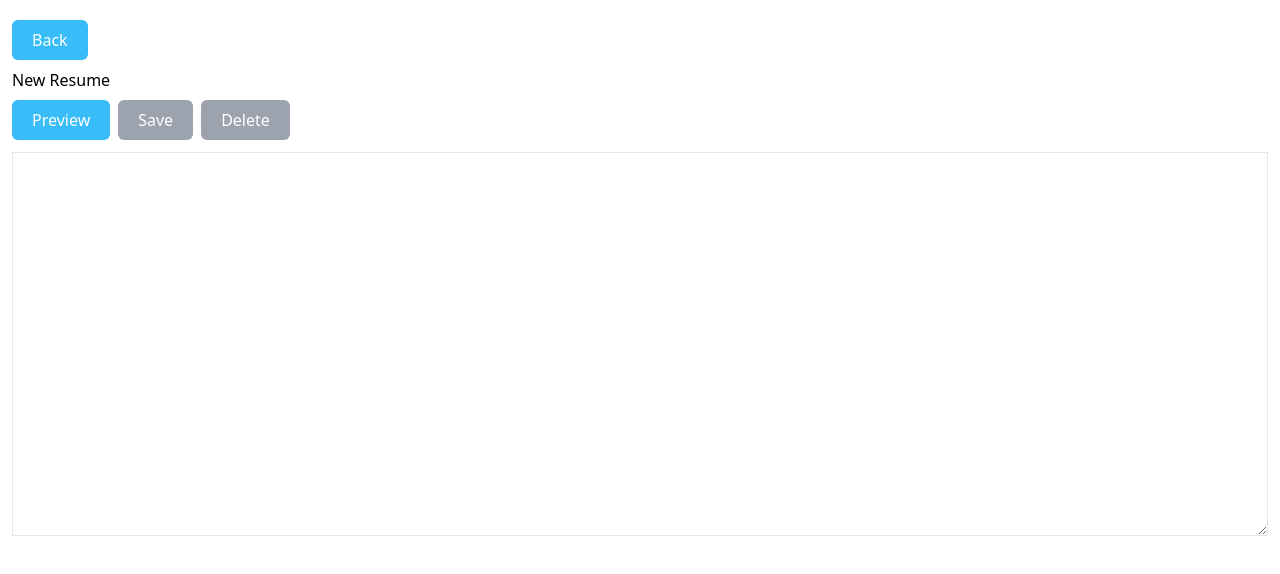
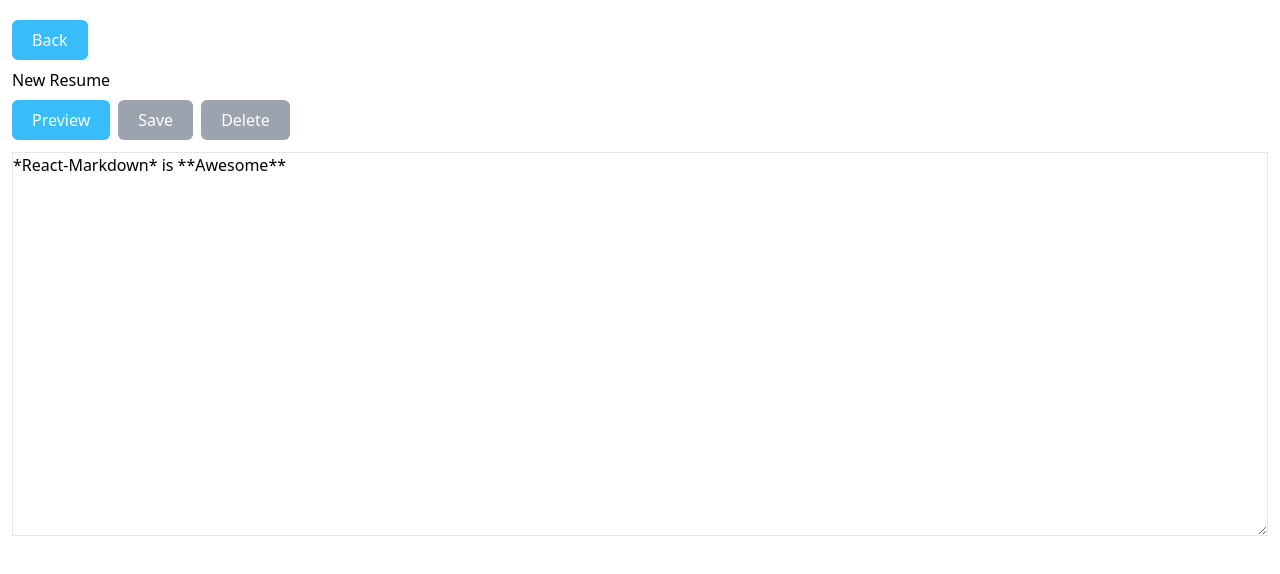
Before and after one commit to alexanderlperez/crypto-resume, a React (Create React App) app: page /listing in a window 1280 px wide. Both pictures are taken after a click on the link "Edit". Shown: the top 574 px of the page. Built offline with nearby package versions, Linux system fonts and the light colour scheme; what ipfs-http-client would draw is missing.

Commit message:
Updates to Listings Editor
- added state where updates to the document will enable the "save" button
- updating the edited doc, then reverting to the last saved changes will
  re-disable the "save" button
- extracted the "Button" component

```diff
--- /dev/null
+++ b/src/ListingEditor/Button.jsx
@@ -0,0 +1,27 @@
+import React from 'react'
+import { useNavigate } from 'react-router-dom'
+
+export const Button = ({to='', children, className='', disabled, onClick, ...props}) => {
+  const navigate = useNavigate()
+  const withDisabledBg = disabled ? 'bg-gray-400' : ''
+  const clickHandler = e => {
+    e.preventDefault()
+
+    if (disabled) {
+      return
+    }
+
+    if (to) {
+      navigate()
+      return;
+    }
+
+    onClick && onClick(e)
+  }
+
+  return (
+    <a href={to} onClick={clickHandler} className={`btn ${className} ${withDisabledBg}`} {...props}>
+      {children}
+    </a>
+  )
+}
--- a/src/ListingEditor/Editor.jsx
+++ b/src/ListingEditor/Editor.jsx
@@ -1,19 +1,7 @@
 import React, { useState } from 'react'
-import { Formik } from 'formik'
 
-export const Editor = ({doc}) => {
-  const onSubmit = (values) => {
-    console.log('submitting', values)
-  }
-
+export const Editor = ({doc, handleChange}) => {
   return (
-    <Formik
-      initialValues={{text: ''}}
-      onSubmit={onSubmit}
-    >
-      {({values, handleChange, handleBlur}) => (
-        <textarea name="text" className="my-3 block h-96 border w-full" value={values.text} onBlur={handleBlur} onChange={handleChange}></textarea>
-      )}
-    </Formik>
+    <textarea name="text" className="my-3 block h-96 border w-full" value={doc} onChange={handleChange}></textarea>
   )
 }
--- a/src/ListingEditor/index.jsx
+++ b/src/ListingEditor/index.jsx
@@ -3,6 +3,8 @@ import { useNavigate, useParams } from 'react-router-dom'
 import { EditableHeader } from './EditableHeader'
 import { Editor } from './Editor'
 import { Preview } from './Preview'
+import { Button } from './Button'
+
 import { usePrompt } from '../utils/useBlocker'
 import { PAGES } from '../constants'
 
@@ -10,37 +12,13 @@ const DUMMY = "*React-Markdown* is **Awesome**"
 
 const STATES = { EDIT: 'Edit', PREVIEW: 'Preview' }
 
-const Button = ({to='', children, className='', disabled, onClick, ...props}) => {
-  const navigate = useNavigate()
-  const withDisabledBg = disabled ? 'bg-gray-400' : ''
-  const clickHandler = e => {
-    e.preventDefault()
-
-    if (disabled) {
-      return
-    }
-
-    if (to) {
-      navigate()
-      return;
-    }
-
-    onClick && onClick(e)
-  }
-
-  return (
-    <a href={to} onClick={clickHandler} className={`btn ${className} ${withDisabledBg}`} {...props}>
-      {children}
-    </a>
-  )
-}
-
 export const ListingEditor = ({
   meta = { title: 'New Resume', origDoc: DUMMY },
   backTo = PAGES.LISTINGS,
   doInitializeNew = false, // handle setting up for adding a listing
 }) => {
   const [curView, setCurView] = useState(STATES.PREVIEW)
+  const [lastSaved, setLastSaved] = useState(meta?.origDoc)
   const [inMemoryDoc, setInMemoryDoc] = useState(meta?.origDoc)
   const [isNew, setIsNew] = useState(doInitializeNew)
   const [hasEdits, setHasEdits] = useState(false)
@@ -53,6 +31,7 @@ export const ListingEditor = ({
   const handleSave = () => {
     setHasEdits(false)
     setIsNew(false)
+    setLastSaved(inMemoryDoc)
   }
 
   const inverseEditorState = (cur) => cur === STATES.EDIT ? STATES.PREVIEW : STATES.EDIT
@@ -63,14 +42,23 @@ export const ListingEditor = ({
 
   // dEBUG
   const params = useParams()
-  useEffect(() => {console.log(params)}, [])
+  useEffect(() => {console.log(meta?.origDoc, inMemoryDoc)}, [])
   ////////////////
 
   useEffect(() => {
-    if (heading !== meta.title) {
+    // enable "save"
+    if (
+      heading !== meta.title
+      || inMemoryDoc !== meta?.origDoc
+    ) {
       setHasEdits(true)
     }
-  }, [heading])
+
+    // disable "save"
+    if (inMemoryDoc === lastSaved) {
+      setHasEdits(false)
+    }
+  }, [heading, inMemoryDoc])
 
   usePrompt('Are you sure you want to leave without saving?', hasEdits)
 
@@ -116,7 +104,10 @@ export const ListingEditor = ({
       </div>
 
       {curView === STATES.EDIT
-        ? <Editor doc={inMemoryDoc} />
+        ? <Editor
+            doc={inMemoryDoc}
+            handleChange={(e) => setInMemoryDoc(e.target.value)}
+          />
         : <Preview document={inMemoryDoc} />
       }
     </div>
```
